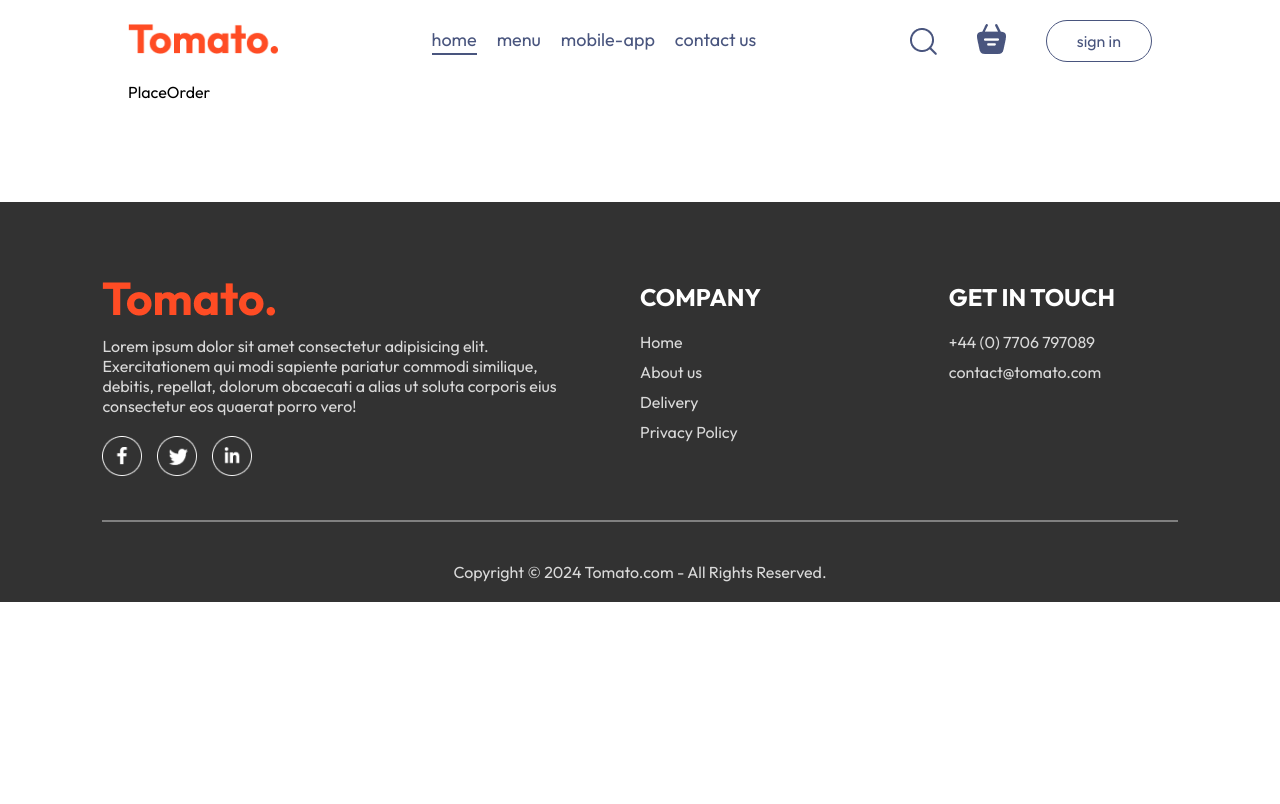
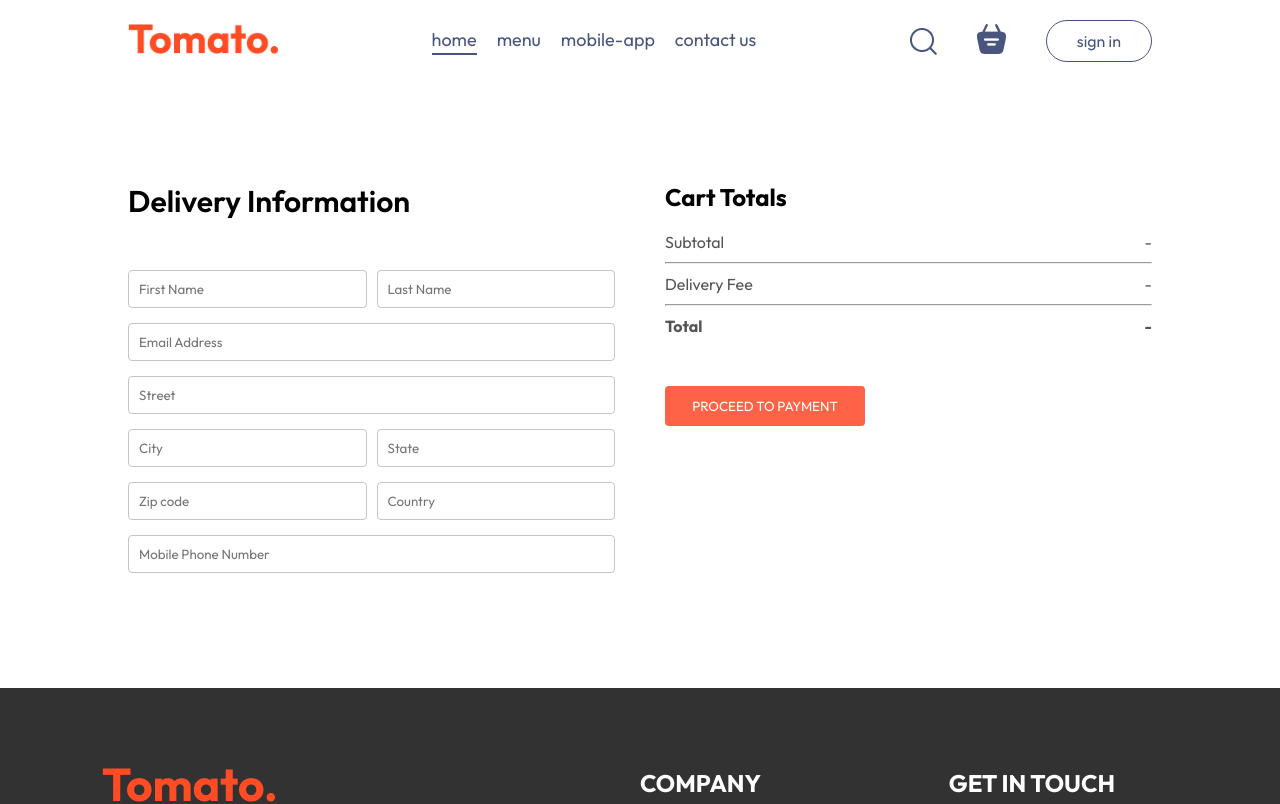
Before and after one commit to samuelireke/food-delivery, a React (Vite) app in the folder frontend/: page /order in a window 1280 px wide. Shown: the top 804 px of the page. Built offline with nearby package versions, Linux system fonts and the light colour scheme.

Commit message:
Place Order page added

```diff
--- a/frontend/src/pages/Cart/Cart.jsx
+++ b/frontend/src/pages/Cart/Cart.jsx
@@ -1,10 +1,13 @@
 import React, { useContext } from "react";
 import "./Cart.css";
 import { StoreContext } from "../../context/StoreContext";
+import { useNavigate } from "react-router-dom";
 
 const Cart = () => {
   const { cartItems, food_list, removeFromCart, getTotalCartAmount } =
     useContext(StoreContext);
+
+  const navigate = useNavigate();
   return (
     <div className="cart">
       <div className="cart-items">
@@ -63,7 +66,9 @@
               </b>
             </div>
           </div>
-          <button>PROCEED TO CHECKOUT</button>
+          <button onClick={() => navigate("/order")}>
+            PROCEED TO CHECKOUT
+          </button>
         </div>
         <div className="cart-promocode">
           <div>
--- a/frontend/src/pages/PlaceOrder/PlaceOrder.css
+++ b/frontend/src/pages/PlaceOrder/PlaceOrder.css
@@ -0,0 +1,41 @@
+.place-order {
+  display: flex;
+  align-items: start;
+  justify-content: space-around;
+  gap: 50px;
+  margin-top: 100px;
+}
+
+.place-order-left {
+  width: 100%;
+  max-width: max(30%, 500px);
+}
+
+.place-order-left .title {
+  font-size: 30px;
+  font-weight: 600;
+  margin-bottom: 50px;
+}
+
+.place-order-left input {
+  margin-bottom: 15px;
+  width: 100%;
+  padding: 10px;
+  border: 1px solid #c5c5c5;
+  border-radius: 4px;
+  outline-color: tomato;
+}
+
+.place-order-left .multi-fields {
+  display: flex;
+  gap: 10px;
+}
+
+.place-order-right {
+  width: 100%;
+  max-width: max(40%, 500px);
+}
+
+.place-order-right .cart-total button {
+  margin-top: 30px;
+}
--- a/frontend/src/pages/PlaceOrder/PlaceOrder.jsx
+++ b/frontend/src/pages/PlaceOrder/PlaceOrder.jsx
@@ -1,10 +1,59 @@
-import React from 'react'
-import './PlaceOrder.css'
+import React, { useContext } from "react";
+import "./PlaceOrder.css";
+import { StoreContext } from "../../context/StoreContext";
 
 const PlaceOrder = () => {
+  const { getTotalCartAmount } = useContext(StoreContext);
   return (
-    <div>PlaceOrder</div>
-  )
-}
+    <form className="place-order">
+      <div className="place-order-left">
+        <p className="title">Delivery Information</p>
+        <div className="multi-fields">
+          <input type="text" placeholder="First Name" />
+          <input type="text" placeholder="Last Name" />
+        </div>
+        <input type="email" placeholder="Email Address" />
+        <input type="text" placeholder="Street" />
+        <div className="multi-fields">
+          <input type="text" placeholder="City" />
+          <input type="text" placeholder="State" />
+        </div>
+        <div className="multi-fields">
+          <input type="text" placeholder="Zip code" />
+          <input type="text" placeholder="Country" />
+        </div>
+        <input type="text" placeholder="Mobile Phone Number" />
+      </div>
+      <div className="place-order-right">
+        <div className="cart-total">
+          <h2>Cart Totals</h2>
+          <div>
+            <div className="cart-details">
+              <p>Subtotal</p>
+              <p>
+                {getTotalCartAmount() === 0 ? "-" : "£" + getTotalCartAmount()}
+              </p>
+            </div>
+            <hr />
+            <div className="cart-details">
+              <p>Delivery Fee</p>
+              <p>{getTotalCartAmount() === 0 ? "-" : "£2"}</p>
+            </div>
+            <hr />
+            <div className="cart-details">
+              <b>Total</b>
+              <b>
+                {getTotalCartAmount() === 0
+                  ? "-"
+                  : "£" + getTotalCartAmount() + 2}
+              </b>
+            </div>
+          </div>
+          <button>PROCEED TO PAYMENT</button>
+        </div>
+      </div>
+    </form>
+  );
+};
 
-export default PlaceOrder
+export default PlaceOrder;
```
